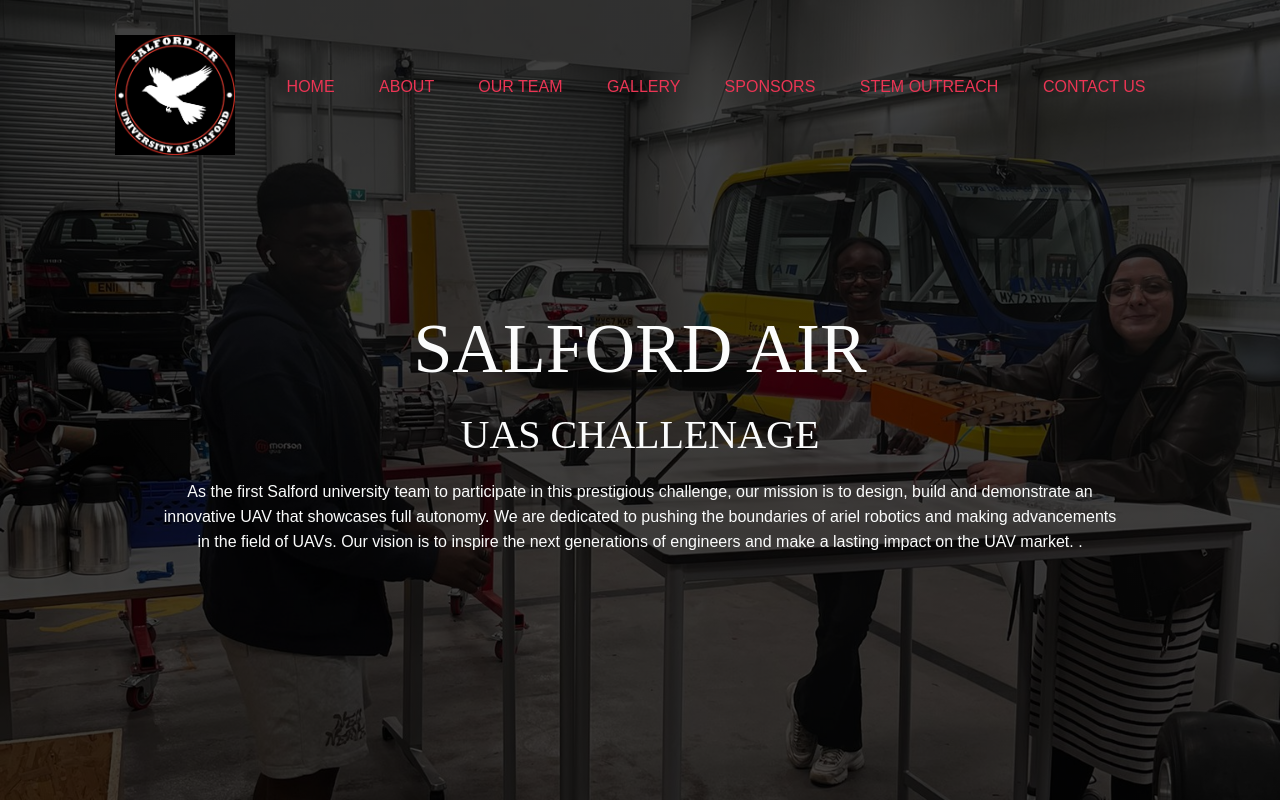
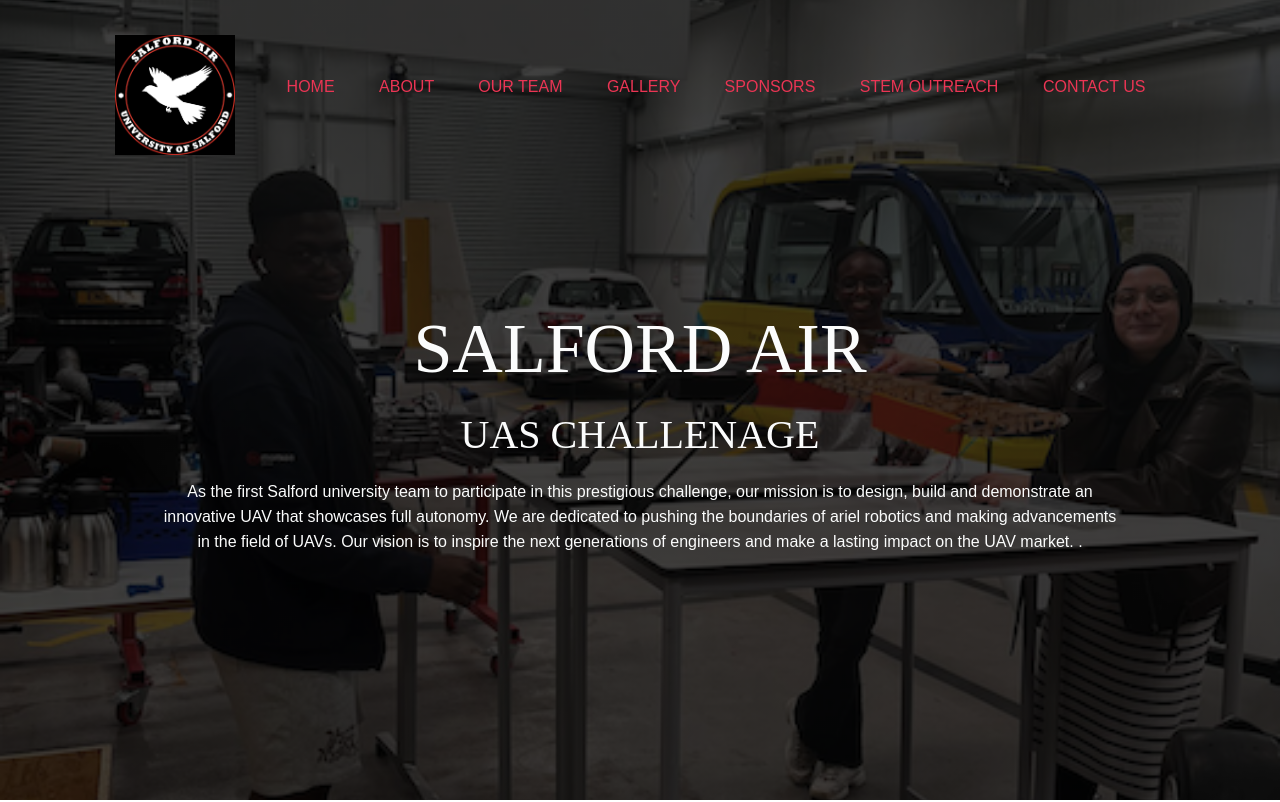
Before and after one commit to AzzaAbdelrahman/UAS, a plain HTML site: page index.html in a window 1280 px wide. Shown: the top 802 px of the page. Drawn offline with nearby package versions, Linux system fonts and the light colour scheme.

Commit message:
background image

```diff
--- a/style.css
+++ b/style.css
@@ -7,7 +7,7 @@
 .banner{
     width: 100%;
     height: 100vh;
-    background-image: linear-gradient(rgba(0, 0, 0, 0.75), rgba(0, 0, 0, 0.75)), url(images/background.JPG);
+    background-image: linear-gradient(rgba(0, 0, 0, 0.75), rgba(0, 0, 0, 0.75)), url(images/background-landing.png);
     background-size: cover;
     background-position: center;
 }
```
Also changed, not shown: index.html (+3 -0 lines), images/background-landing.png (added).
